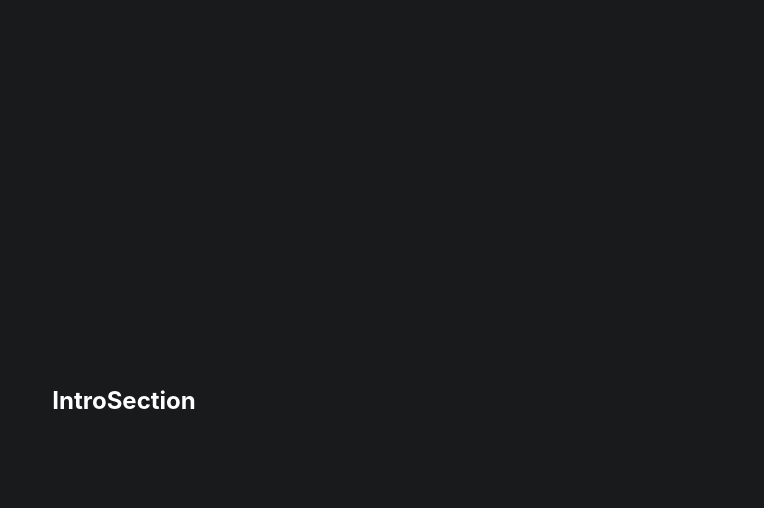
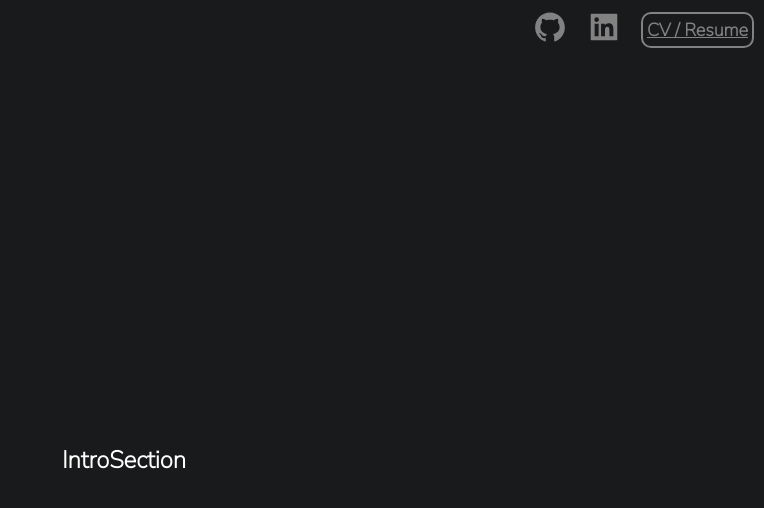
Before and after one commit to Stockman-Jr/react-portfolio, a React (Create React App) app in the folder main/: page / in a window 1280 px wide. Shown: the top 508 px of the page, without its empty margins (516-1280 px from the left). Built offline with nearby package versions, Linux system fonts and the light colour scheme.

Commit message:
Add sticky menu for social links

```diff
--- a/main/src/App.css
+++ b/main/src/App.css
@@ -1,3 +1,5 @@
+@import url('https://fonts.googleapis.com/css2?family=Nunito+Sans:wght@200&family=Share+Tech+Mono&display=swap');
 .App {
   text-align: center;
+  font-family: 'Nunito Sans', sans-serif;
 }
--- a/main/src/App.js
+++ b/main/src/App.js
@@ -1,6 +1,7 @@
 import logo from "./logo.svg";
 import "./App.css";
 import PageSections from "./pages/PageSections";
+import ContactMenu from "./components/ContactMenu";
 
 function App() {
   return (
--- /dev/null
+++ b/main/src/components/ContactMenu.js
@@ -0,0 +1,26 @@
+import React from "react";
+import { AiFillGithub, AiFillLinkedin } from "react-icons/ai";
+import styles from "../styles/ContactMenu.module.css";
+
+const ContactMenu = () => {
+  return (
+    <div className={styles.Social}>
+      {" "}
+      <a href="https://github.com/Stockman-Jr" target="_blank" rel="noreferrer">
+        <AiFillGithub />
+      </a>
+      <a
+        href="https://www.linkedin.com/in/mimmistockman/"
+        target="_blank"
+        rel="noreferrer"
+      >
+        <AiFillLinkedin />
+      </a>
+      <a className={styles.CVLink} href="#">
+        <span>CV / Resume</span>
+      </a>
+    </div>
+  );
+};
+
+export default ContactMenu;
--- a/main/src/pages/PageSections.js
+++ b/main/src/pages/PageSections.js
@@ -3,11 +3,13 @@ import styles from "../styles/PageSections.module.css";
 import IntroSection from "./IntroSection";
 import ProjectsSection from "./ProjectsSection";
 import AboutSection from "./AboutSection";
+import ContactMenu from "../components/ContactMenu";
 
 function PageSections() {
   return (
     <>
       <div className={styles.Sections}>
+        <ContactMenu />
         <IntroSection />
         <ProjectsSection />
         <AboutSection />
--- /dev/null
+++ b/main/src/styles/ContactMenu.module.css
@@ -0,0 +1,36 @@
+.Social {
+    display: flex;
+    flex-direction: row;
+    justify-content: flex-end;
+    z-index: 999;
+    position: sticky;
+    font-weight: bold;
+    align-items: center;
+}
+
+.Social a {
+    color: #838282;
+    margin: 10px;
+}
+
+.Social a:hover {
+    color: rgb(17, 179, 179);
+}
+
+.Social svg {
+    font-size: 34px;
+}
+
+.CVLink {
+padding: 4px;
+    font-size: 18px;
+    background-color: transparent;
+    border: 2px solid #838282;
+    margin: 8px;
+    border-radius: 10px;
+
+}
+
+.CVLink:hover {
+    border: 2px solid rgb(17, 179, 179);
+}
```
